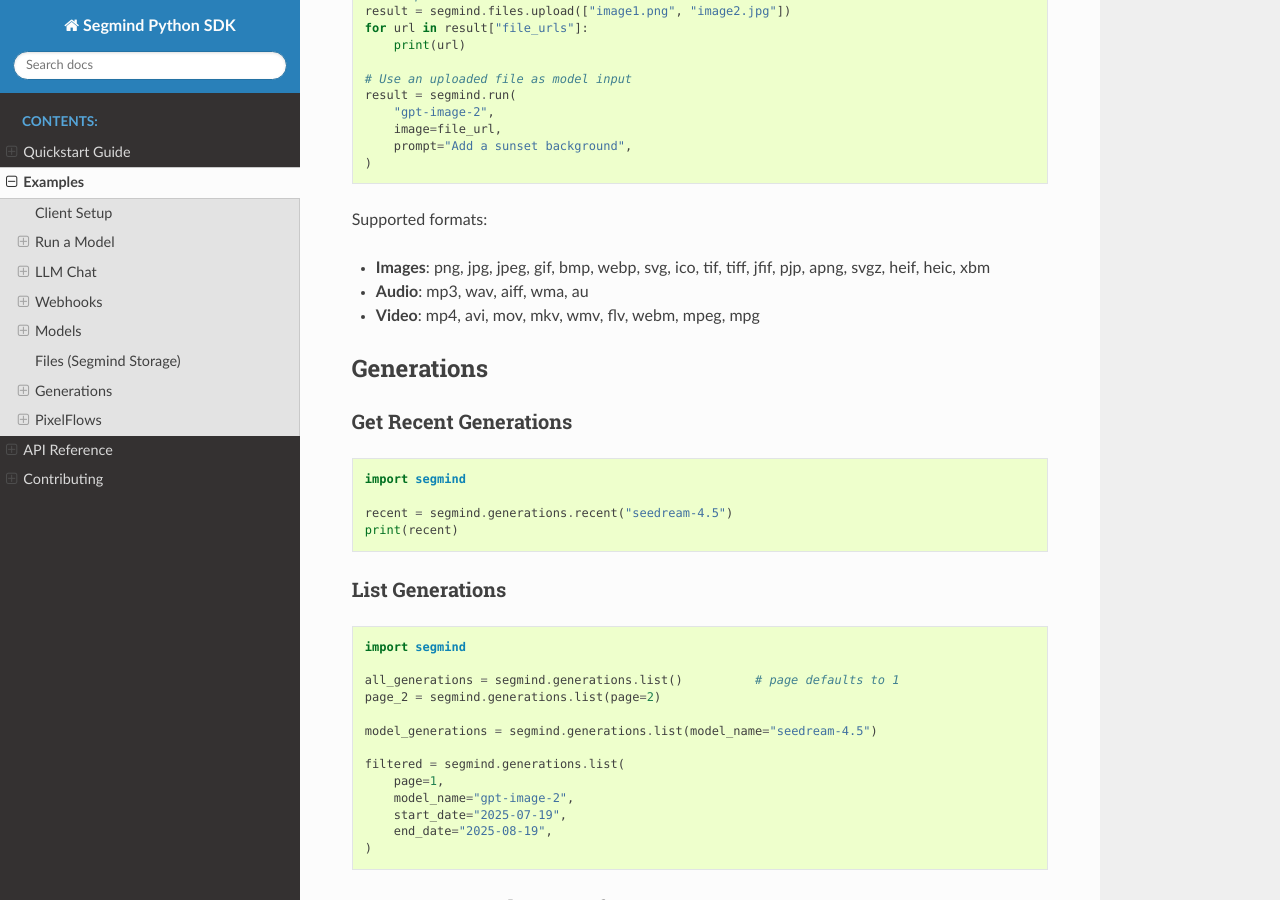
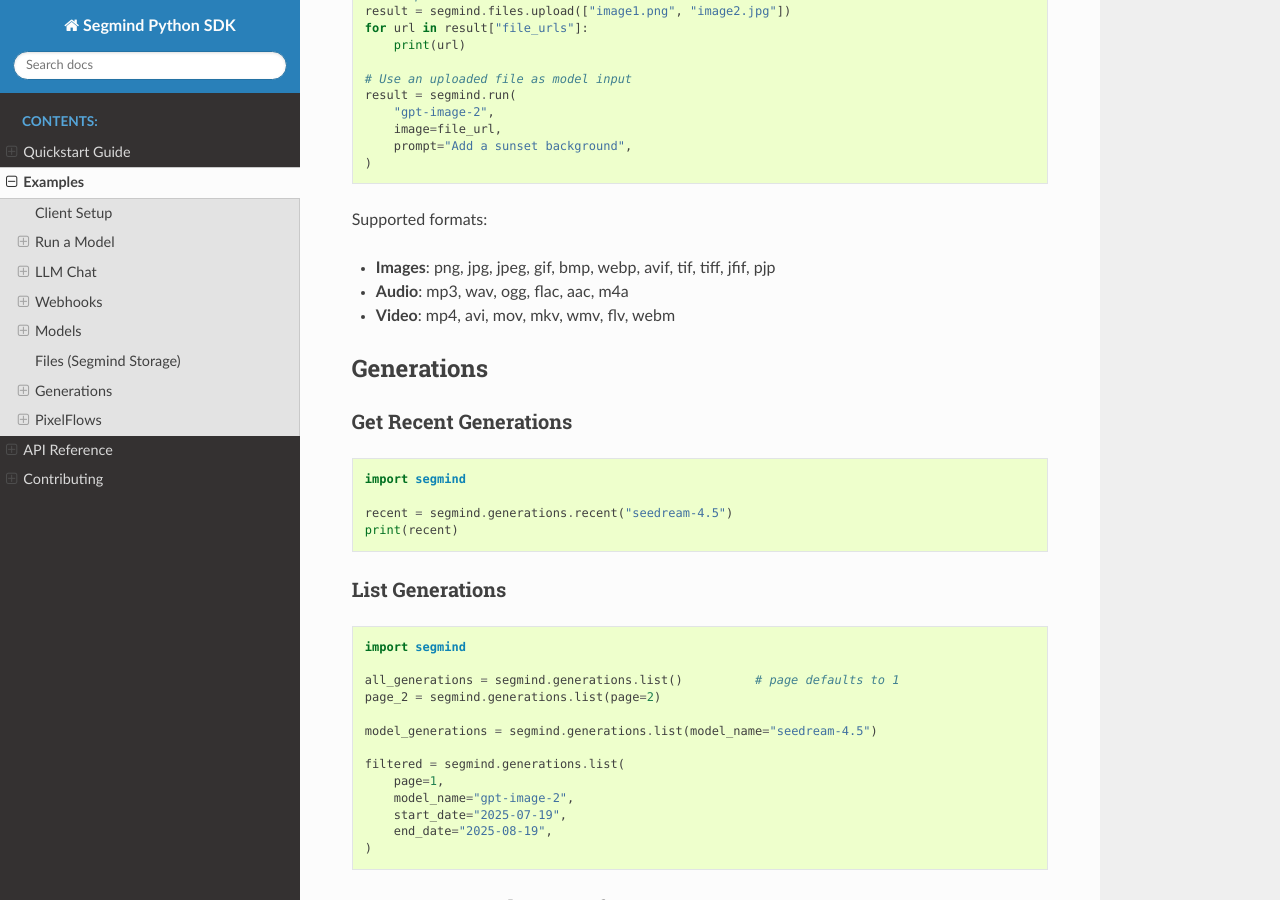
Before and after one commit to segmind/segmind-python, a Sphinx documentation site: the page built from docs/examples.rst, in a window 1280 px wide and 900 px high, scrolled down 5673 px. Built offline with Sphinx 7.4.7 and the Read the Docs theme 3.1.0, drawn with Linux system fonts in a browser that asks for light colours.

Commit message:
fix: files.upload accepts only the types the asset library accepts
Adds avif, ogg, flac, aac and m4a, sends wmv and flv as the types the
library takes, and drops the twelve extensions it refuses.

Co-Authored-By: Claude Opus 5.5 <noreply@anthropic.com>

```diff
--- a/docs/api/files.rst
+++ b/docs/api/files.rst
@@ -14,13 +14,13 @@ Supported File Types
 The SDK supports a wide range of file formats:
 
 **Images**
-  PNG, JPG, JPEG, GIF, BMP, WebP, SVG, ICO, TIF, TIFF, JFIF, PJP, APNG, SVGZ, HEIF, HEIC, XBM
+  PNG, JPG, JPEG, GIF, BMP, WebP, AVIF, TIF, TIFF, JFIF, PJP
 
 **Audio**
-  MP3, WAV, AIFF, WMA, AU
+  MP3, WAV, OGG, FLAC, AAC, M4A
 
 **Video**
-  MP4, AVI, MOV, MKV, WMV, FLV, WebM, MPEG, MPG
+  MP4, AVI, MOV, MKV, WMV, FLV, WebM
 
 File Management
 ---------------
--- a/docs/examples.rst
+++ b/docs/examples.rst
@@ -339,9 +339,9 @@ straight to storage, so large videos are never held in memory.
 
 Supported formats:
 
-* **Images**: png, jpg, jpeg, gif, bmp, webp, svg, ico, tif, tiff, jfif, pjp, apng, svgz, heif, heic, xbm
-* **Audio**: mp3, wav, aiff, wma, au
-* **Video**: mp4, avi, mov, mkv, wmv, flv, webm, mpeg, mpg
+* **Images**: png, jpg, jpeg, gif, bmp, webp, avif, tif, tiff, jfif, pjp
+* **Audio**: mp3, wav, ogg, flac, aac, m4a
+* **Video**: mp4, avi, mov, mkv, wmv, flv, webm
 
 .. _examples:generations:
 
```
Also changed, not shown: CHANGELOG.md (+8 -2 lines), README.md (+3 -3 lines), examples.md (+3 -3 lines), 3 other files.
